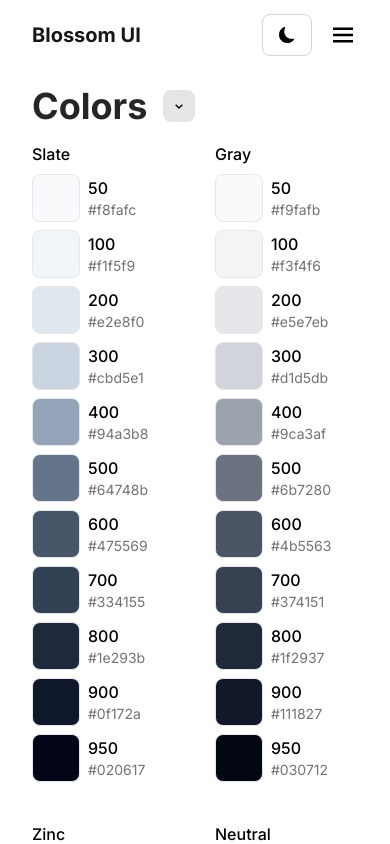
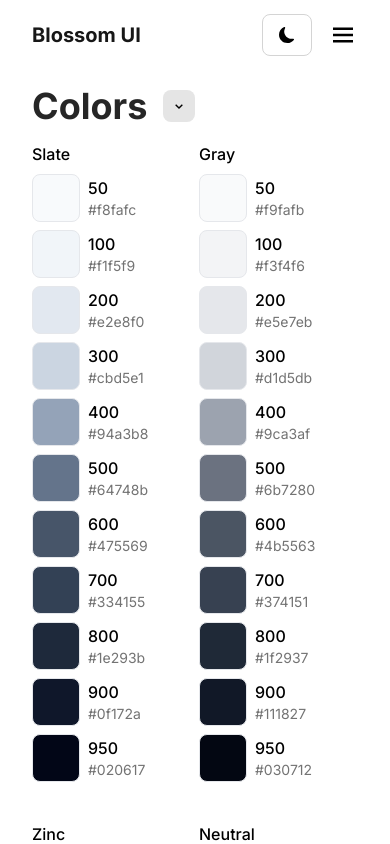
Before and after one commit to juanigarciadev/BlossomUI, a React (Vite) app: page /docs/customization/colors in a window 390 px wide. Shown: the top 844 px of the page. Built offline with nearby package versions, Linux system fonts and the light colour scheme.

Commit message:
Fix: Colors boxes changing width on small devices

```diff
--- a/src/components/ColorBlock/ColorBlock.jsx
+++ b/src/components/ColorBlock/ColorBlock.jsx
@@ -3,7 +3,7 @@ import React from 'react'
 const ColorBlock = ({ color, number, hex }) => {
     return (
         <article className='flex flex-col w-16 cursor-pointer lg:w-12 xs:flex-row xs:w-full xs:items-center xs:gap-2 xxs:flex-col xxs:items-start'>
-            <div className={`${color} flex items-center justify-center w-full h-10 rounded-lg border lg:h-12 xs:w-12 xxs:w-12`}></div>
+            <div className={`${color} flex items-center justify-center w-full h-10 rounded-lg border lg:h-12 md:w-12`}></div>
             <div className='flex flex-col'>
                 <span className='font-medium'>{number}</span>
                 <span className='text-neutral-500 text-sm'>{hex}</span>
--- a/src/components/Docs/ComponentsDoc/KBD/Default/Relief.jsx
+++ b/src/components/Docs/ComponentsDoc/KBD/Default/Relief.jsx
@@ -20,7 +20,7 @@ const ReliefKeys = () => {
                 <div className='flex items-center bg-neutral-200 p-[5px] rounded-lg dark:bg-neutral-800 lg:w-full'>
                     <span className={showCode ? 'flex items-center gap-2 px-4 py-1 rounded-lg cursor-pointer bg-neutral-400 dark:bg-neutral-900 lg:w-full lg:justify-center' : 'flex items-center gap-2 px-4 py-1 rounded-lg cursor-pointer hover:bg-neutral-400 dark:hover:bg-neutral-900 lg:w-full lg:justify-center'} onClick={() => setShowCode(!showCode)}><BiCode />Show code</span>
                 </div>
-                <EditInGithub url={'https://github.com/juanigarciadev/BlossomUI/blob/main/src/components/UI/Buttons/Normal/Default.jsx'} />
+                <EditInGithub url={'https://github.com/juanigarciadev/BlossomUI/blob/main/src/components/UI/KBD/Default/ReliefKeys.jsx'} />
             </div>
             <div className='flex flex-col'>
                 {showCode ?
--- a/src/components/Docs/ComponentsDoc/KBD/Default/SpecialKeys.jsx
+++ b/src/components/Docs/ComponentsDoc/KBD/Default/SpecialKeys.jsx
@@ -20,7 +20,7 @@ const SpecialKeys = () => {
                 <div className='flex items-center bg-neutral-200 p-[5px] rounded-lg dark:bg-neutral-800 lg:w-full'>
                     <span className={showCode ? 'flex items-center gap-2 px-4 py-1 rounded-lg cursor-pointer bg-neutral-400 dark:bg-neutral-900 lg:w-full lg:justify-center' : 'flex items-center gap-2 px-4 py-1 rounded-lg cursor-pointer hover:bg-neutral-400 dark:hover:bg-neutral-900 lg:w-full lg:justify-center'} onClick={() => setShowCode(!showCode)}><BiCode />Show code</span>
                 </div>
-                <EditInGithub url={'https://github.com/juanigarciadev/BlossomUI/blob/main/src/components/UI/Buttons/Normal/Default.jsx'} />
+                <EditInGithub url={'https://github.com/juanigarciadev/BlossomUI/blob/main/src/components/UI/KBD/Default/SpecialKey.jsx'} />
             </div>
             <div className='flex flex-col'>
                 {showCode ?
--- a/src/components/Docs/Customization/Colors/Colors.jsx
+++ b/src/components/Docs/Customization/Colors/Colors.jsx
@@ -41,7 +41,7 @@ const Colors = () => {
                 {docNav && (
                     <DocNav />
                 )}
-                <div className='flex flex-col gap-10 w-full 2xl:flex-col lg:grid lg:grid-cols-5 lg:justify-between  xs:grid-cols-2 xxs:grid-cols-1'>
+                <div className='flex flex-col gap-10 w-full 2xl:flex-col lg:grid lg:grid-cols-5 lg:justify-between md:gap-2 md:gap-y-10 xs:grid-cols-2 xxs:grid-cols-1'>
                     <Slate />
                     <Gray />
                     <Zinc />
```
